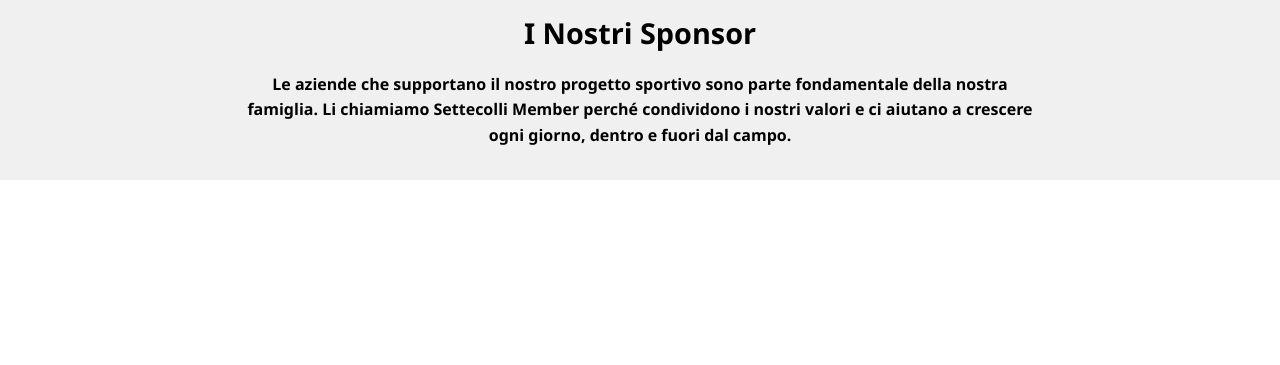
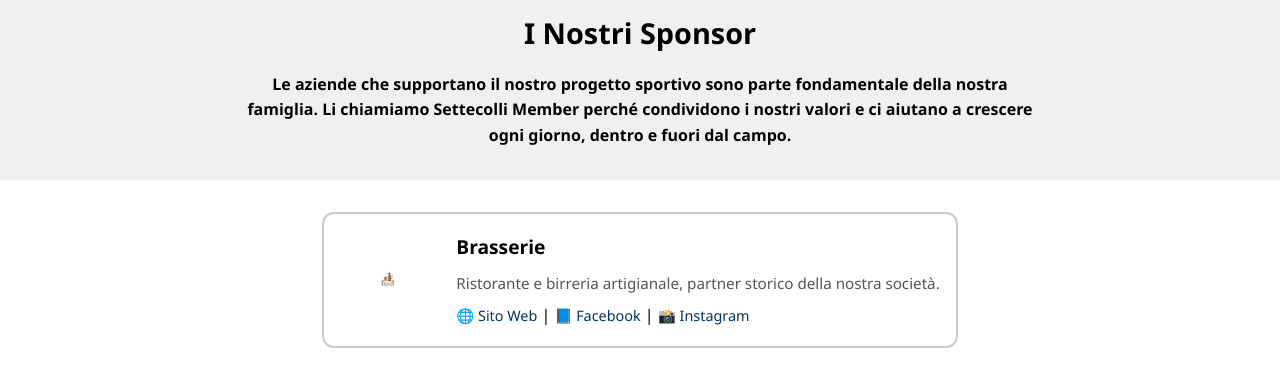
Before and after one commit to Francesco-De-Napoli27/sito-settecolli, a plain HTML site: page sponsor.html in a window 1280 px wide. Shown: the part 587-952 px from the top of the page. Drawn offline with Linux system fonts and the light colour scheme.

Commit message:
Update style.css

```diff
--- a/style.css
+++ b/style.css
@@ -538,3 +538,50 @@
   margin-bottom: 2rem;
   font-size: 2rem;
 }
+
+
+.sponsor-card-section {
+  padding: 2rem 1rem;
+}
+
+.sponsor-card {
+  display: flex;
+  align-items: center;
+  background-color: white;
+  border: 2px solid #ccc;
+  border-radius: 12px;
+  padding: 1rem;
+  margin-bottom: 1rem;
+  max-width: 900px;
+  margin-left: auto;
+  margin-right: auto;
+}
+
+.sponsor-card img {
+  width: 100px;
+  height: 100px;
+  object-fit: contain;
+  border-radius: 8px;
+  margin-right: 1rem;
+}
+
+.sponsor-info h3 {
+  margin: 0;
+  font-size: 1.2rem;
+}
+
+.sponsor-info .bio {
+  font-size: 0.95rem;
+  color: #555;
+  margin: 0.5rem 0;
+}
+
+.sponsor-info .links a {
+  color: #003366;
+  text-decoration: none;
+  font-size: 0.9rem;
+}
+
+.sponsor-info .links a:hover {
+  text-decoration: underline;
+}
```
